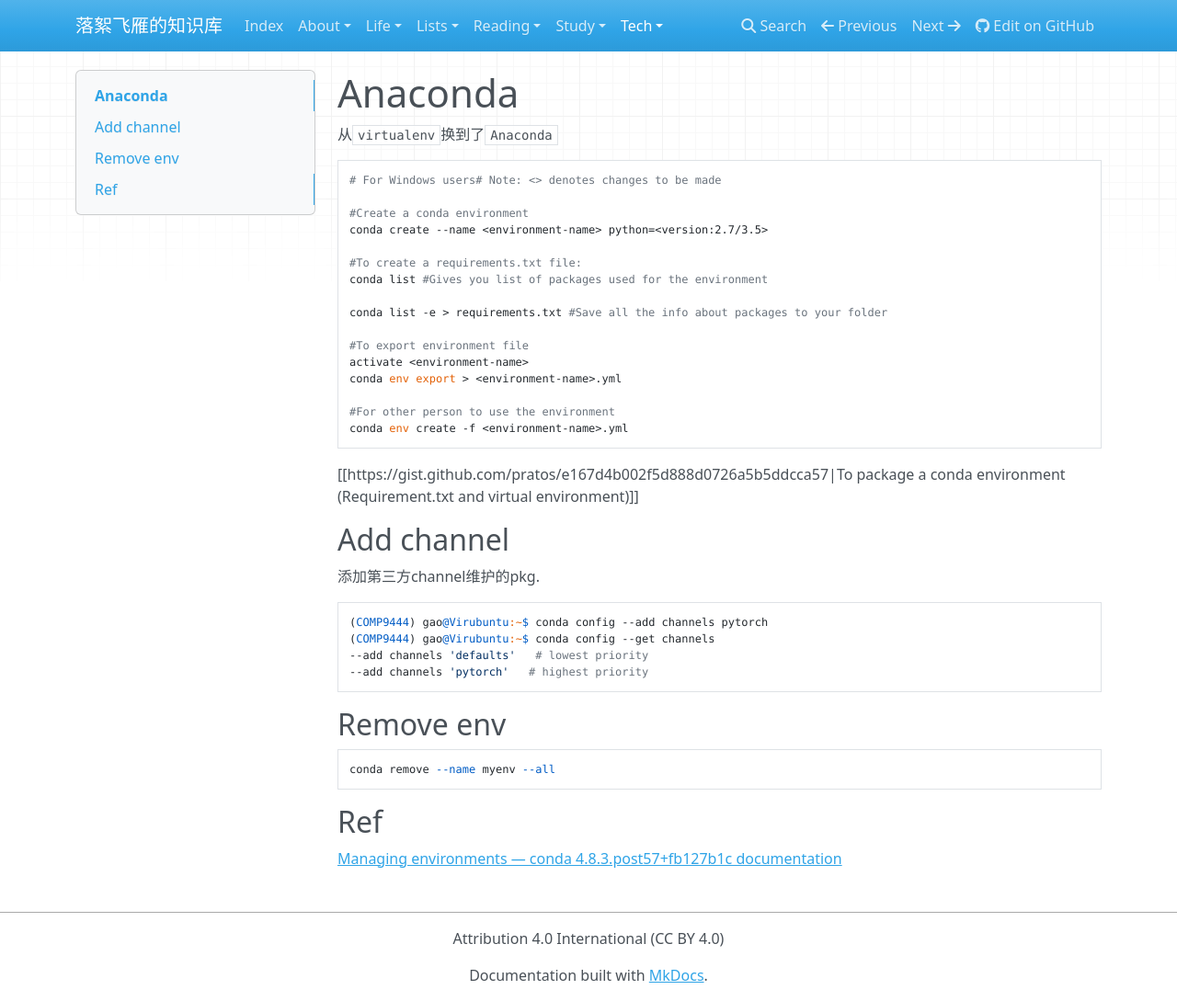
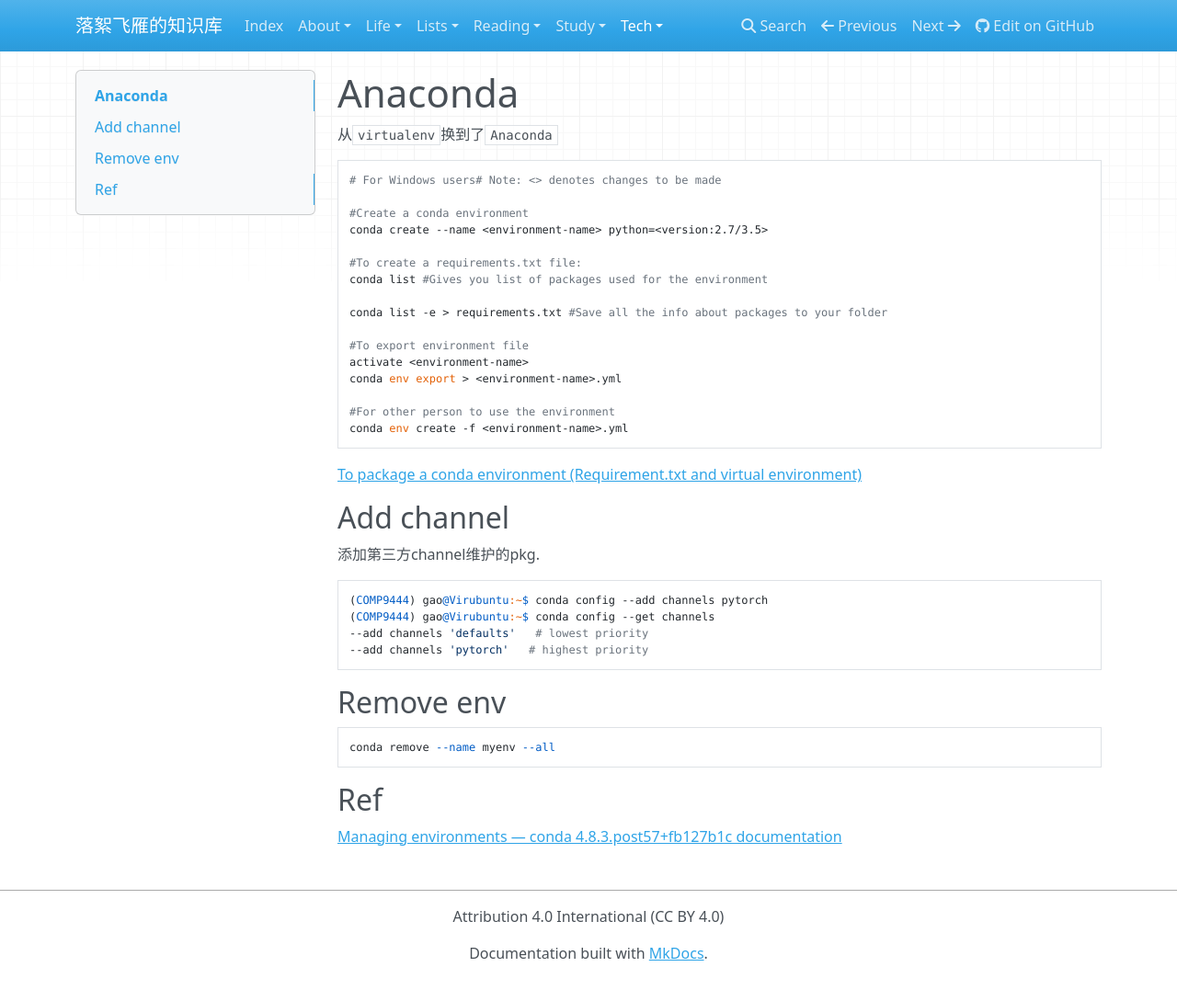
Before and after one commit to luoxufeiyan/wiki.luoxufeiyan.com, an MkDocs documentation site: the page built from docs/tech/python3/anaconda.md, in a window 1280 px wide and 1089 px high. Shown: the whole window at 92% size. Built offline with MkDocs 1.6.1, drawn with Linux system fonts in a browser that asks for light colours; nearby versions of some CDN libraries; some of the changed lines change nothing that is shown.

Commit message:
Update anaconda.md

````diff
--- a/docs/tech/python3/anaconda.md
+++ b/docs/tech/python3/anaconda.md
@@ -21,7 +21,7 @@
 conda env create -f <environment-name>.yml
 ```
 
-[[https://gist.github.com/pratos/e167d4b002f5d888d0726a5b5ddcca57|To package a conda environment (Requirement.txt and virtual environment)]]
+[To package a conda environment (Requirement.txt and virtual environment)](https://gist.github.com/pratos/e167d4b002f5d888d0726a5b5ddcca57)
 
 ## Add channel
 
````
